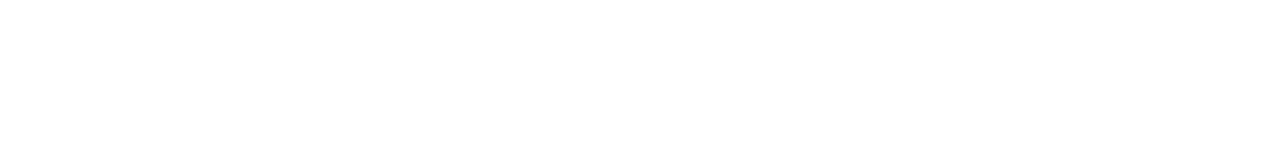
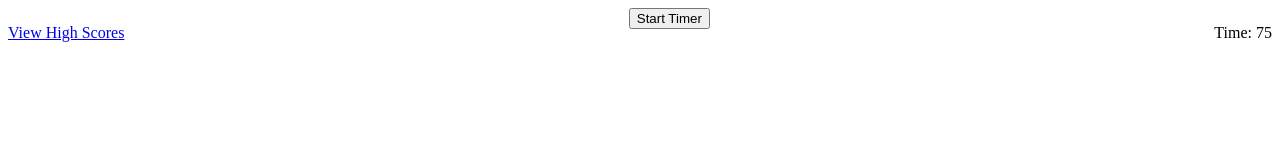
Before and after one commit to tober65/Javascript-Quiz, a plain HTML site: page index.html in a window 1280 px wide. Drawn offline with Linux system fonts and the light colour scheme.

Commit message:
Implemented a timer

```diff
--- a/index.html
+++ b/index.html
@@ -7,6 +7,15 @@
     <link rel="stylesheet" href="style.css">
 </head>
 <body>
+    <p id="viewHighScores"><a href="./high_scores.html">View High Scores</a></p>
+    <p id="timer">Time: 75</p>
+
+    <div class="centered">
+        <button onClick="startTimer()">Start Timer</button>
+    </div>
+
+
+
     <script src="script.js"></script>
 </body>
 </html>
--- a/script.js
+++ b/script.js
@@ -0,0 +1,17 @@
+timeEl = document.getElementById("timer");
+
+var timeLeft = 5;
+
+function startTimer() {
+    var timerInterval = setInterval(function () {
+        timeLeft--;
+        timeEl.textContent = "Time: " + timeLeft;
+
+        if (timeLeft <= 0) {
+            timeLeft = 0;
+            timeEl.textContent = "Time: " + timeLeft;
+
+            clearInterval(timerInterval);
+        }
+    }, 1000);
+}
--- a/style.css
+++ b/style.css
@@ -0,0 +1,11 @@
+#timer {
+    float: right;
+}
+
+#viewHighScores {
+    float: left;
+}
+
+.centered {
+    text-align: center;
+}
```
Also changed, not shown: high_scores.html (added).
